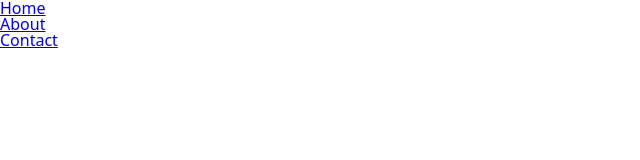
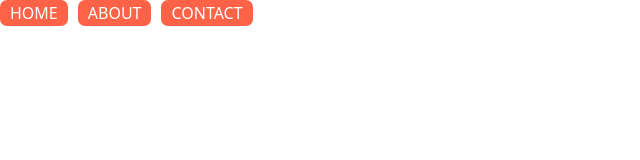
Before and after one commit to Kronii1/CSS_Layout_MasterClass, a website built with Vite: page FlexBox/css-layout-masterclass/index.html in a window 1280 px wide. Shown: the whole page, without its empty margins (0-640 px from the left). Built offline with nearby package versions, Linux system fonts and the light colour scheme.

Commit message:
4.1 Nesting After Study

```diff
--- a/FlexBox/css-layout-masterclass/styles/style.scss
+++ b/FlexBox/css-layout-masterclass/styles/style.scss
@@ -1 +1,30 @@
 @import url(./reset.scss);
+
+body {
+  font-family: system-ui, -apple-system, BlinkMacSystemFont, "Segoe UI", Roboto,
+    Oxygen, Ubuntu, Cantarell, "Open Sans", "Helvetica Neue", sans-serif;
+}
+
+ul {
+  list-style-type: none;
+  padding: 0;
+  display: flex;
+  gap: 10px;
+  li {
+    background-color: tomato;
+    color: white;
+    padding: 5px 10px;
+    border-radius: 7px;
+    &:hover {
+      opacity: 0.6;
+    }
+    a {
+      text-decoration: none;
+      color: white;
+      text-transform: uppercase;
+      &:hover {
+        color: teal;
+      }
+    }
+  }
+}
```
Also changed, not shown: 1 other file.
